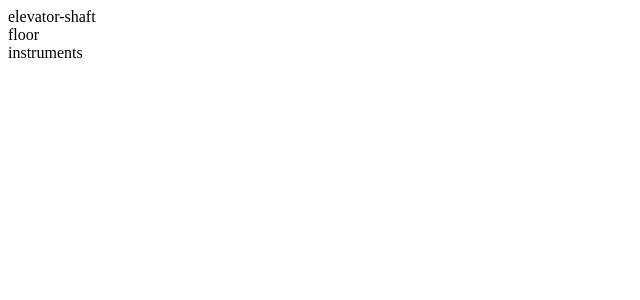
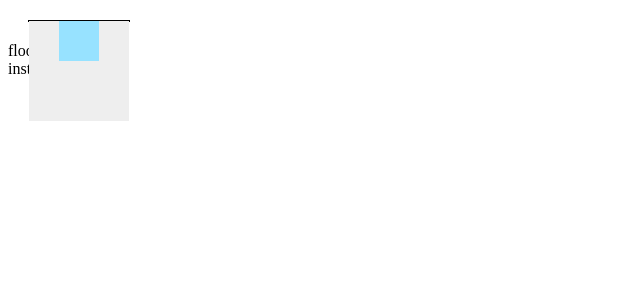
Before and after one commit to dammnyaka/elevator_simulation, a Vue app: page / in a window 1280 px wide. Shown: the top 300 px of the page, without its empty margins (0-640 px from the left). Built offline with nearby package versions, Linux system fonts and the light colour scheme.

Commit message:
add elevator shaft component

```diff
--- a/babel.config.js
+++ b/babel.config.js
@@ -1,5 +1,3 @@
 module.exports = {
-  presets: [
-    '@vue/cli-plugin-babel/preset'
-  ]
-}
+  presets: ["@vue/cli-plugin-babel/preset"],
+};
--- a/jsconfig.json
+++ b/jsconfig.json
@@ -5,7 +5,7 @@
     "baseUrl": "./",
     "moduleResolution": "node",
     "paths": {
-      "@/*": ["src/*"]
+      "@/*": [".src/*"]
     },
     "lib": ["esnext", "dom", "dom.iterable", "scripthost"]
   }
--- a/src/App.vue
+++ b/src/App.vue
@@ -1,7 +1,14 @@
 <template>
   <div id="app">
     <div class="wrapper">
-      <div class="elevators"><elevator-shaft></elevator-shaft></div>
+      <div class="elevators" v-for="elevator in elevators" :key="elevator.id">
+        <elevator-shaft
+          :floors-number="floors.length"
+          :current-floor="elevator.currentFloor"
+          :queue="queue"
+          :elevator="elevator"
+        ></elevator-shaft>
+      </div>
 
       <div class="floors"><floor></floor></div>
       <div class="instruments"><Instruments></Instruments></div>
@@ -14,6 +21,8 @@ import ElevatorShaft from "@/components/ElevatorShaft/";
 import Floor from "@/components/Floor/";
 import Instruments from "@/components/Instruments/";
 
+import * as data from "./components/data/";
+
 export default {
   name: "App",
   components: {
@@ -21,6 +30,15 @@ export default {
     Floor,
     Instruments,
   },
+  data() {
+    return {
+      floors: data.floorsData,
+      elevators: data.elevatorsData,
+      queue: data.queueData,
+    };
+  },
+  created() {},
+  methods: {},
 };
 </script>
 
--- a/src/components/ElevatorShaft/index.vue
+++ b/src/components/ElevatorShaft/index.vue
@@ -1,3 +1,75 @@
 <template>
-  <div>elevator-shaft</div>
+  <div class="shaft">
+    <div class="elevator">
+      <div class="elevator_navigation">
+        <span class="elevator_navigation-up" v-if="elevator.direction === 'up' && true"> </span>
+        <span class="elevator_navigation-down" v-if="elevator.direction === 'down' && true"> </span>
+        <span class="elevator_navigation-target">{{ elevator.targetFloor }}</span>
+      </div>
+    </div>
+  </div>
 </template>
+
+<script>
+export default {
+  props: {
+    floorsNumber: {
+      required: true,
+    },
+    currentFloor: {
+      required: true,
+    },
+    elevator: {
+      required: true,
+    },
+  },
+  data() {
+    return {
+      floorHeight: 100,
+    };
+  },
+  computed: {},
+};
+</script>
+<style lang="css">
+.shaft {
+  position: relative;
+  width: 100px;
+  border: 1px solid black;
+  margin: 20px;
+}
+
+.elevator {
+  position: absolute;
+  width: 100%;
+  height: 100px;
+  background-color: #eee;
+}
+.elevator_navigation {
+  display: flex;
+  flex-direction: column;
+  justify-content: center;
+  align-items: center;
+  margin: 0 auto;
+  background-color: #97e2ff;
+  width: 40px;
+  height: 40px;
+}
+
+.elevator_navigation-up {
+  width: 10px;
+  height: 10px;
+  border-top: 2px solid #000000;
+  border-right: 2px solid #000000;
+  transform: translateY(0px) rotate(-45deg);
+}
+.elevator_navigation-down {
+  position: relative;
+  top: -5px;
+  width: 10px;
+  height: 10px;
+  border-top: 2px solid #000000;
+  border-right: 2px solid #000000;
+  transform: translateY(0px) rotate(135deg);
+}
+</style>
--- /dev/null
+++ b/src/components/data/index.js
@@ -0,0 +1,5 @@
+import { elevatorsData } from "./elevators";
+import { floorsData } from "./floors";
+import { queueData } from "./queue";
+
+export { elevatorsData, floorsData, queueData };
```
Also changed, not shown: src/components/data/floors.js (renamed from src/components/data/floor.js).
